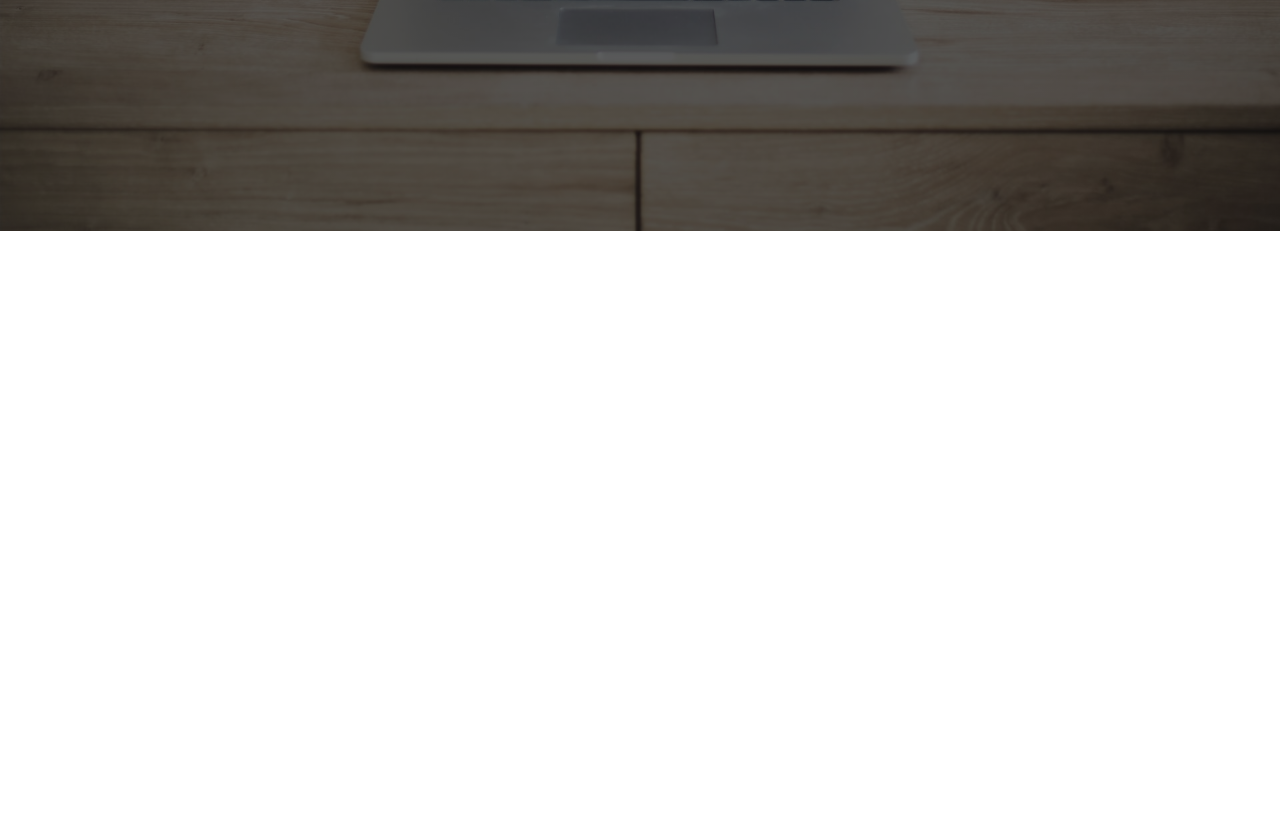
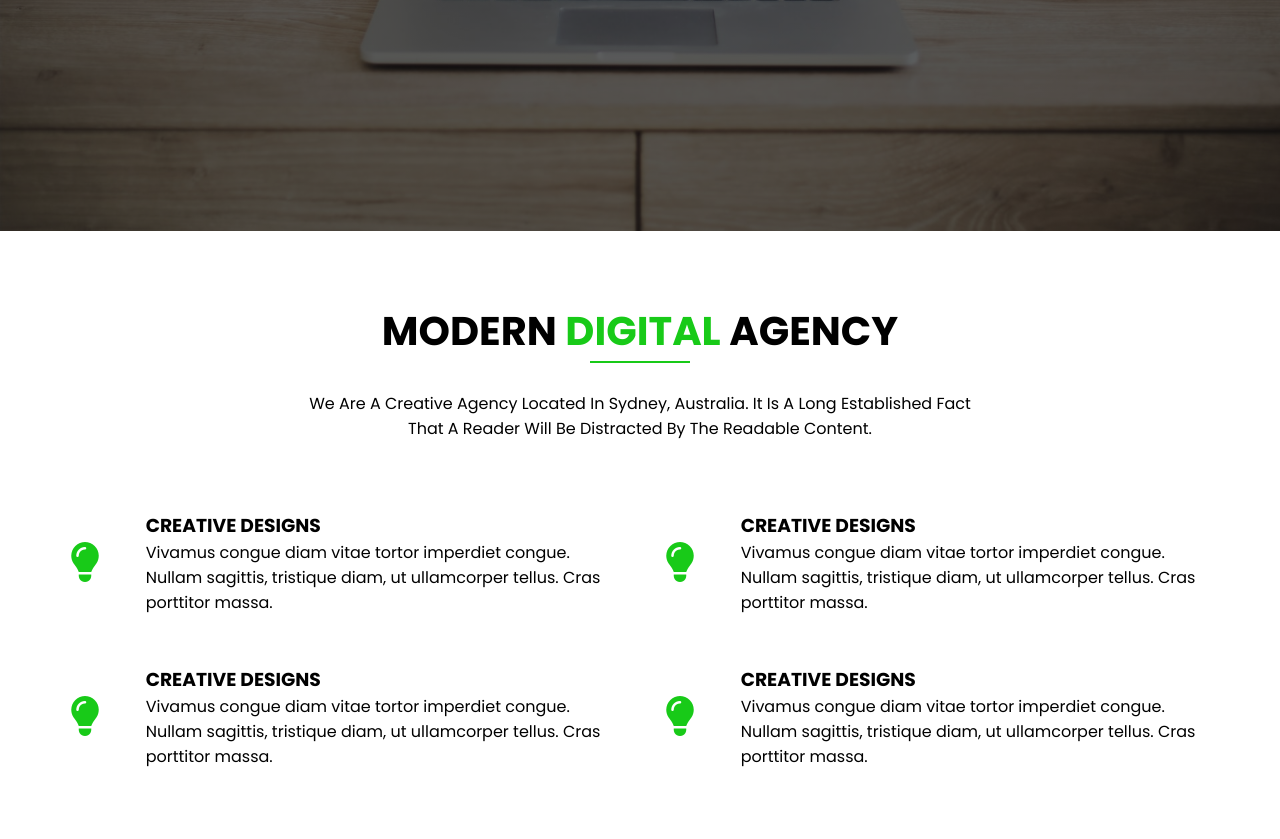
Before and after one commit to hzamanshohag/programmer, a plain HTML site: page index.html in a window 1280 px wide. Shown: the part 569-1408 px from the top of the page. Before the commit the page ends 800 px from the top, so only its background shows below. Drawn offline with Linux system fonts and the light colour scheme.

Commit message:
Modern Digital Agency Adden

```diff
--- a/index.html
+++ b/index.html
@@ -7,6 +7,7 @@
     <link rel="preconnect" href="https://fonts.googleapis.com">
     <link rel="preconnect" href="https://fonts.gstatic.com" crossorigin>
     <link href="https://fonts.googleapis.com/css2?family=Nunito:wght@700&family=Open+Sans:ital,wght@0,300;0,400;0,500;0,600;0,700;0,800;1,300;1,400;1,500;1,600;1,700;1,800&family=Poppins:ital,wght@0,300;0,400;0,500;0,600;0,700;1,300;1,400;1,500;1,600;1,700&display=swap" rel="stylesheet">
+    <link rel="stylesheet" href="https://cdnjs.cloudflare.com/ajax/libs/font-awesome/6.4.0/css/all.min.css">
     <link rel="stylesheet" href="style.css">
 </head>
 <body>
@@ -65,5 +66,75 @@
             </div>
         </div>
     </header>
+    <!-- MODERN DIGITAL AGENCY -->
+    <main>
+        <section id="digital-agency">
+            <div class="container">
+                <h2 class="section-heading">MODERN <span>DIGITAL</span> AGENCY</h2>
+                <p class="section-sub-heading">We Are A Creative Agency Located In Sydney, Australia. It Is A Long Established Fact That A Reader Will Be Distracted By The Readable Content.</p>
+            </div>
+            <div class="agency-box-wrapper">
+
+                <div class="agency-box">
+                    <div class="agency-box-icon">
+                        <i class="fa-solid fa-lightbulb"></i>
+                    </div>
+                    <div class="agency-box-dec">
+                        <h3>
+                            CREATIVE DESIGNS
+                        </h3>
+                        <p>
+                            Vivamus congue diam vitae tortor imperdiet congue. Nullam sagittis, tristique diam, ut ullamcorper tellus. Cras porttitor massa.
+                        </p>
+                    </div>
+                </div>
+
+                <div class="agency-box">
+                    <div class="agency-box-icon">
+                        <i class="fa-solid fa-lightbulb"></i>
+                    </div>
+                    <div class="agency-box-dec">
+                        <h3>
+                            CREATIVE DESIGNS
+                        </h3>
+                        <p>
+                            Vivamus congue diam vitae tortor imperdiet congue. Nullam sagittis, tristique diam, ut ullamcorper tellus. Cras porttitor massa.
+                        </p>
+                    </div>
+                </div>
+
+                <div class="agency-box">
+                    <div class="agency-box-icon">
+                        <i class="fa-solid fa-lightbulb"></i>
+                    </div>
+                    <div class="agency-box-dec">
+                        <h3>
+                            CREATIVE DESIGNS
+                        </h3>
+                        <p>
+                            Vivamus congue diam vitae tortor imperdiet congue. Nullam sagittis, tristique diam, ut ullamcorper tellus. Cras porttitor massa.
+                        </p>
+                    </div>
+                </div>
+
+                <div class="agency-box">
+                    <div class="agency-box-icon">
+                        <i class="fa-solid fa-lightbulb"></i>
+                    </div>
+                    <div class="agency-box-dec">
+                        <h3>
+                            CREATIVE DESIGNS
+                        </h3>
+                        <p>
+                            Vivamus congue diam vitae tortor imperdiet congue. Nullam sagittis, tristique diam, ut ullamcorper tellus. Cras porttitor massa.
+                        </p>
+                    </div>
+                </div>
+
+            </div>
+        </section>
+        <!-- End MODERN DIGITAL AGENCY -->
+
+    </main>
 </body>
 </html>
--- a/style.css
+++ b/style.css
@@ -204,3 +204,70 @@ header{
 }
 
 /* End Header Section */
+
+/* Start MODERN DIGITAL AGENCY */
+
+section{
+    padding: 70px 0;
+}
+
+#digital-agency{
+    /* height: 630px;
+    width: 100vh; */
+}
+
+.section-heading{
+    font-size: 40px;
+    margin-bottom: 20px;
+    text-align: center;
+    padding-bottom: 10px;
+}
+
+.section-heading::after{
+    content: "";
+    width: 100px;
+    height: 2px;
+    background-color: #18CA18;
+    display: block;
+    position: absolute;
+    left: 50%;
+    transform: translateX(-50%);
+}
+
+.section-heading span{
+    color: #18CA18;
+}
+
+.section-sub-heading{
+    text-align: center;
+    width: 700px;
+    margin: auto;
+    margin-bottom: 70px;
+}
+
+.agency-box-wrapper{
+    display: grid;
+    grid-template-columns: repeat(2,1fr);
+    grid-gap: 50px;
+    padding: 0px 70px;
+}
+
+.agency-box{
+    display: flex;
+    align-items: center;
+}
+
+.agency-box-icon{
+    flex-basis: 30%;
+}
+
+.agency-box-icon i{
+    font-size: 40px;
+    color: #18CA18;
+}
+
+.agency-box-dec{
+
+}
+
+/* End  MODERN DIGITAL AGENCY*/
```
